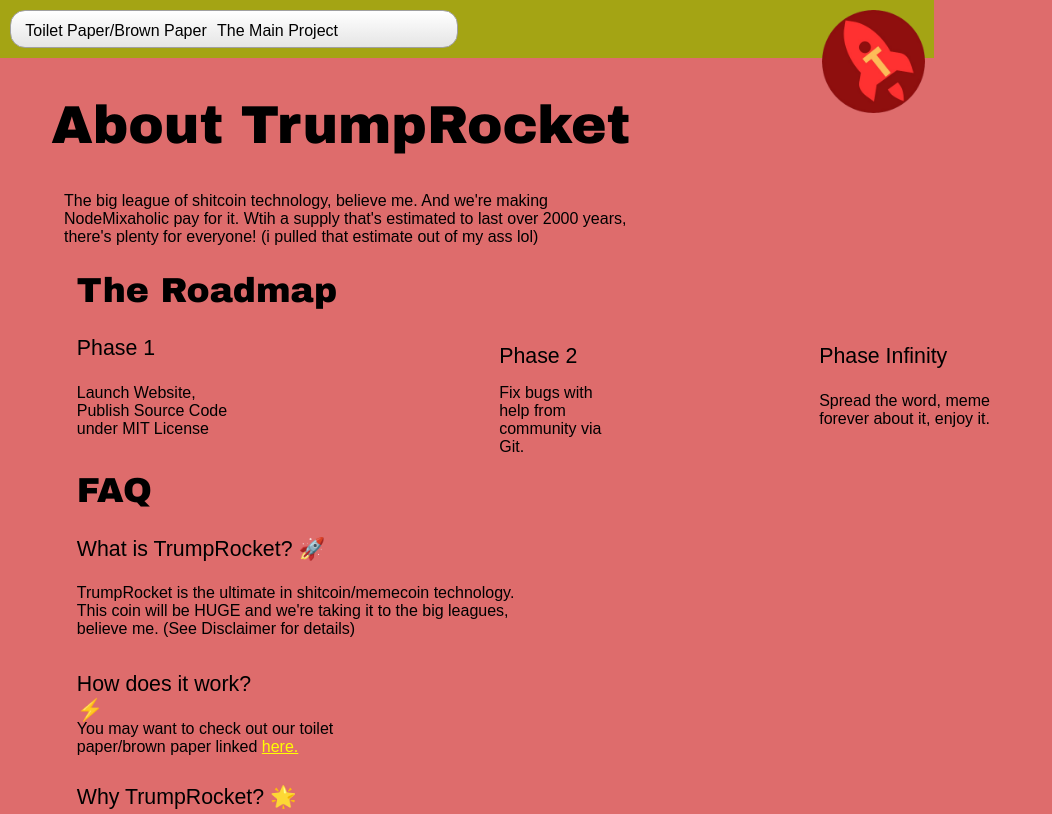
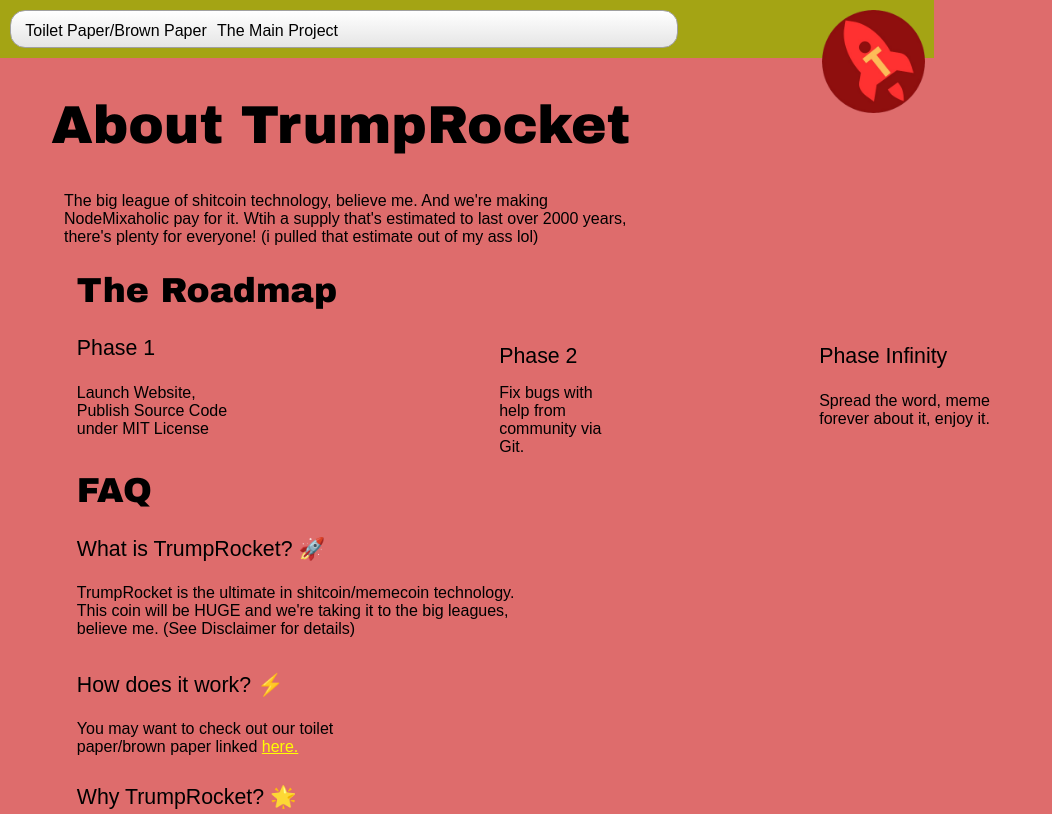
Before and after one commit to trumprocket/trumprocket.github.io, a plain HTML site: page index.html in a window 1280 px wide. Shown: the top 814 px of the page, without its empty margins (0-1052 px from the left). Drawn offline with Linux system fonts and the light colour scheme.

Commit message:
fix styling bug

```diff
--- a/index.html
+++ b/index.html
@@ -6,7 +6,7 @@
 	<meta name="generator" content="RocketCake">
 	<title>TrumpRocket | Ultimate Memecoin/Sihtcoin</title>
 	<meta name="keywords" content="memecoin, shitcoin, trump, rocket, foss" />
-	<link rel="stylesheet" type="text/css" href="index_html.css?h=80e25b1f">
+	<link rel="stylesheet" type="text/css" href="index_html.css?h=2590c442">
 </head>
 <body>
 <div class="textstyle1">
--- a/index_html.css
+++ b/index_html.css
@@ -22,7 +22,7 @@ body { background-color:#DE6C6C; padding:0;  margin: 0; }
 #container_e4bf9ac { vertical-align: top; position:relative; display: inline-block; width:73%; min-height:58px; background-color:#A4A414;  }
 #container_e4bf9ac_padding { margin: 10px; display: block;  }
 #img_49364a9 { position:absolute; left:88%; top:17%; width:11%; background:none; height:auto;  }
-#menu_62cf37c8 { box-sizing: border-box; vertical-align: bottom; border-radius: 15px; position:relative; display: inline-block; width:49%; height:38px; text-align:left; background-color:#E5E5E5; background: linear-gradient(to bottom, #FFFFFF, #E5E5E5); border: 1px solid #A0A0A0;  }
+#menu_62cf37c8 { box-sizing: border-box; vertical-align: bottom; border-radius: 15px; position:relative; display: inline-block; width:73%; height:38px; text-align:left; background-color:#E5E5E5; background: linear-gradient(to bottom, #FFFFFF, #E5E5E5); border: 1px solid #A0A0A0;  }
 .menuholder1 { position: relative; overflow: hidden; width: 100%; height: 100%; }
 .menustyle1 { position:absolute; width:36px; height:38px; left:10px;  }
 .menuentry_text1 { position:absolute; top:0px; bottom:0px; left:0px; right:0px; margin-top:auto; margin-bottom:auto; margin-left:auto; margin-right:auto; height:32px;  }
@@ -47,7 +47,7 @@ body { background-color:#DE6C6C; padding:0;  margin: 0; }
 #text_7c4b71e { position:absolute; left:6%; top:59%; background:none;  }
 #text_593f5171 { position:absolute; left:6%; top:67%; width:249px; height:27px; background:none;  }
 #text_74c5dc35 { position:absolute; left:6%; top:73%; width:446px; height:57px; background:none;  }
-#text_f13da55 { position:absolute; left:6%; top:84%; width:194px; height:27px; background:none;  }
+#text_f13da55 { position:absolute; left:6%; top:84%; width:209px; height:27px; background:none;  }
 #text_7f894697 { position:absolute; left:6%; top:90%; width:340px; height:57px; background:none;  }
 #text_fdbfed7 { position:absolute; left:6%; top:98%; width:261px; height:27px; background:none;  }
 #text_70082cb5 { position:absolute; left:6%; top:103%; width:338px; height:57px; background:none;  }
```
